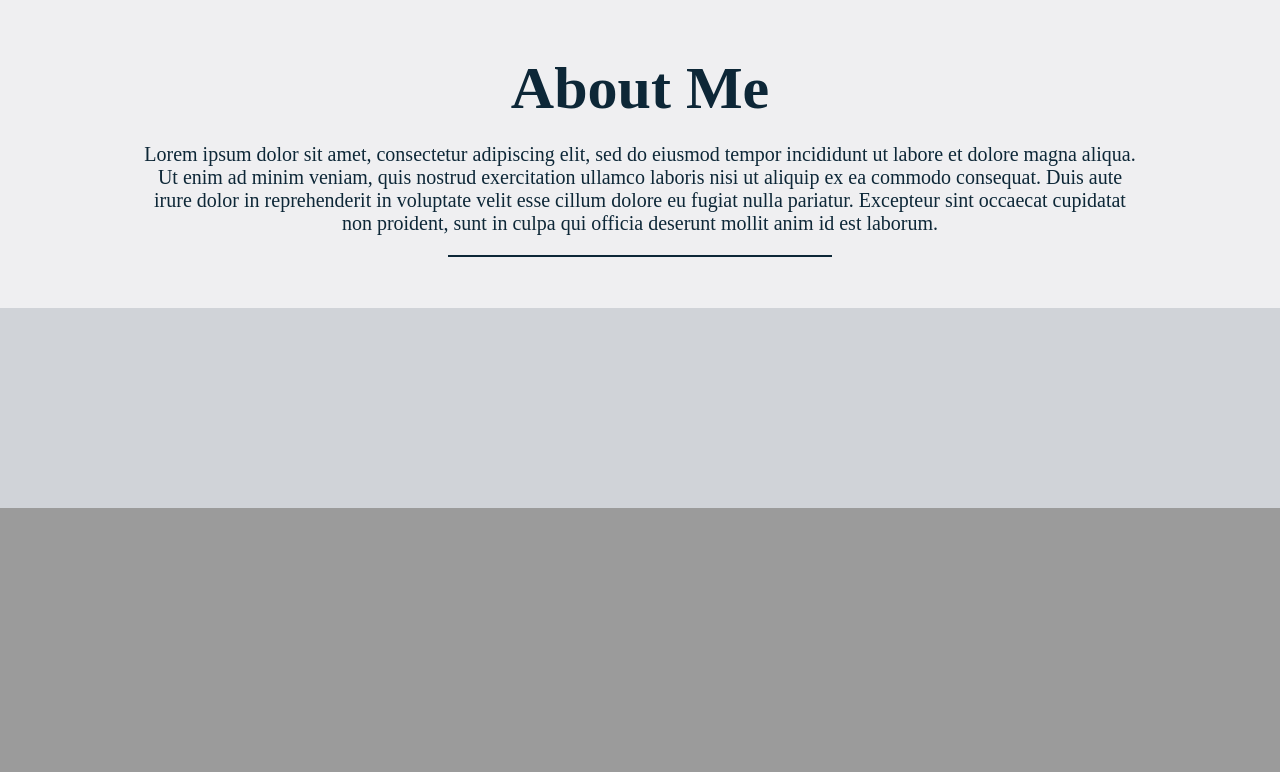
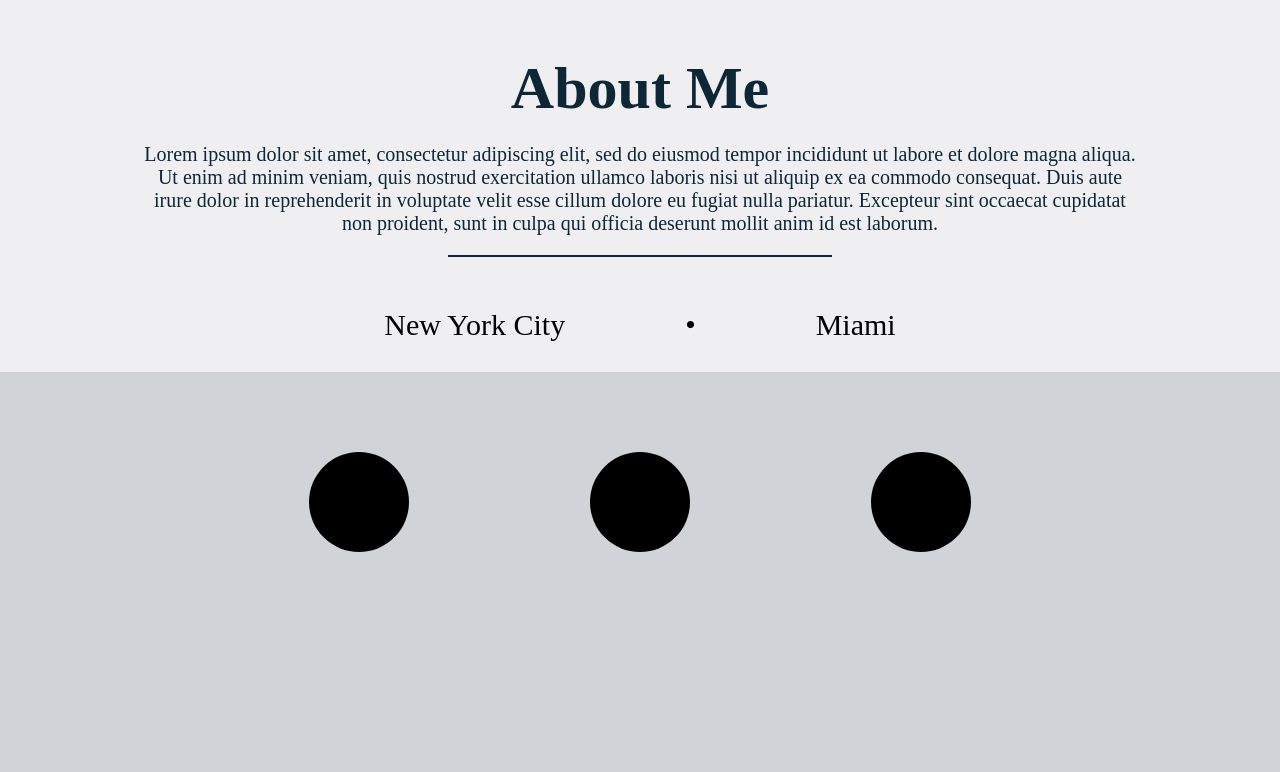
Before and after one commit to fairlawn70/websiteproject, a Flask app: page / in a window 1280 px wide. Shown: the part 960-1732 px from the top of the page. Before the commit the page ends 1468 px from the top, so only its background shows below. Run offline with Flask 2, Linux system fonts and the light colour scheme; some web fonts are replaced.

Commit message:
added the social media buttons

```diff
--- a/static/styles/home.css
+++ b/static/styles/home.css
@@ -50,6 +50,10 @@ img {
     color: #0d2737;
     font-size: 60px;
 }
+.aboutme h3 {
+    font-size: 30px;
+    font-weight: 500;
+}
 .aboutme p {
     width: 1000px;
     display: block;
@@ -71,6 +75,26 @@ img {
 
 .gray {
     width: 100%;
-    height: 200px;
+    height: 400px;
     background-color: #d0d3d8;
 }
+.container {
+    display: block;
+    margin: auto;
+    width: 80%;
+    display: flex;
+    justify-content: space-evenly;
+    align-items: center;
+}
+
+.socialcircle {
+    margin-top: 80px;
+    margin-bottom: 80px;
+    height: 100px;
+    width: 100px;
+    background-color: black;
+    flex-wrap: nowrap;
+    border-radius: 50%;
+
+
+}
--- a/templates/home.html
+++ b/templates/home.html
@@ -23,8 +23,17 @@
           </h2>
           <p>Lorem ipsum dolor sit amet, consectetur adipiscing elit, sed do eiusmod tempor incididunt ut labore et dolore magna aliqua. Ut enim ad minim veniam, quis nostrud exercitation ullamco laboris nisi ut aliquip ex ea commodo consequat. Duis aute irure dolor in reprehenderit in voluptate velit esse cillum dolore eu fugiat nulla pariatur. Excepteur sint occaecat cupidatat non proident, sunt in culpa qui officia deserunt mollit anim id est laborum.</p>
           <hr/>
+          <h3>
+               New York City&nbsp; &nbsp; &nbsp; &nbsp; &nbsp; &nbsp; &nbsp; &nbsp; •&nbsp; &nbsp; &nbsp; &nbsp; &nbsp; &nbsp; &nbsp; &nbsp; Miami
+          </h3>
      </div>
      <div class="gray">
+          <div class="container">
+               <div class="socialcircle" style="cursor:pointer;" onClick="window.open('https://www.instagram.com/michael_natenzon/','_newtab');"></div>
+               <div class="socialcircle" style="cursor:pointer;" onClick="window.open('https://www.linkedin.com/in/michael-natenzon-37114b1b7/','_newtab');"></div>
+               <div class="socialcircle" style="cursor:pointer;" onclick="location.href='mailto:xyz@abc.com';"></div>
+          </div>
+
 
      </div>
 
```
